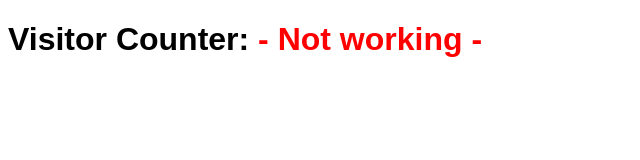
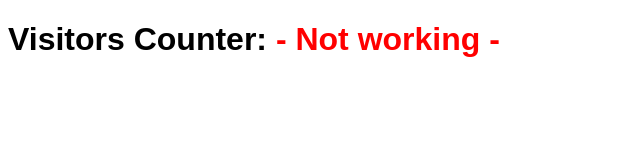
Before and after one commit to ValerioCipolla/cloud-visitor-counter, a website: page frontend/index.html in a window 1280 px wide. Shown: the whole page, without its empty margins (0-640 px from the left). Drawn offline with Linux system fonts and the light colour scheme.

Commit message:
changed html

```diff
--- a/frontend/index.html
+++ b/frontend/index.html
@@ -5,9 +5,9 @@
     <meta http-equiv="X-UA-Compatible" content="IE=edge" />
     <meta name="viewport" content="width=device-width, initial-scale=1.0" />
     <link rel="stylesheet" href="style.css" />
-    <title>Visitors Counter</title>
+    <title>Visitor Counter</title>
   </head>
   <body>
-    <h1>Visitor Counter: <span>- Not working - </span></h1>
+    <h1>Visitors Counter: <span>- Not working - </span></h1>
   </body>
 </html>
```
